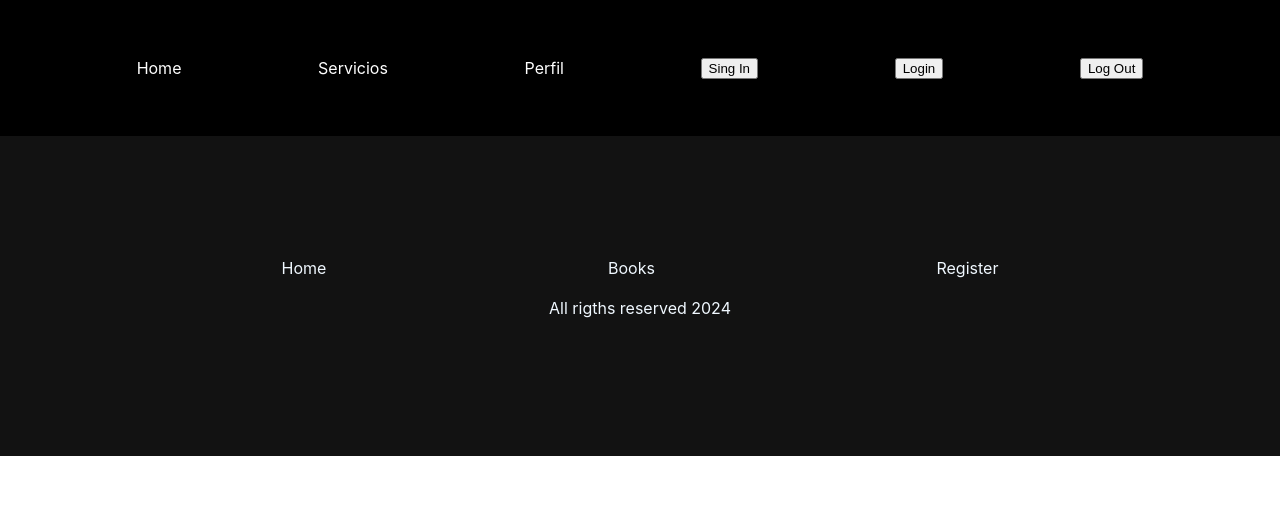
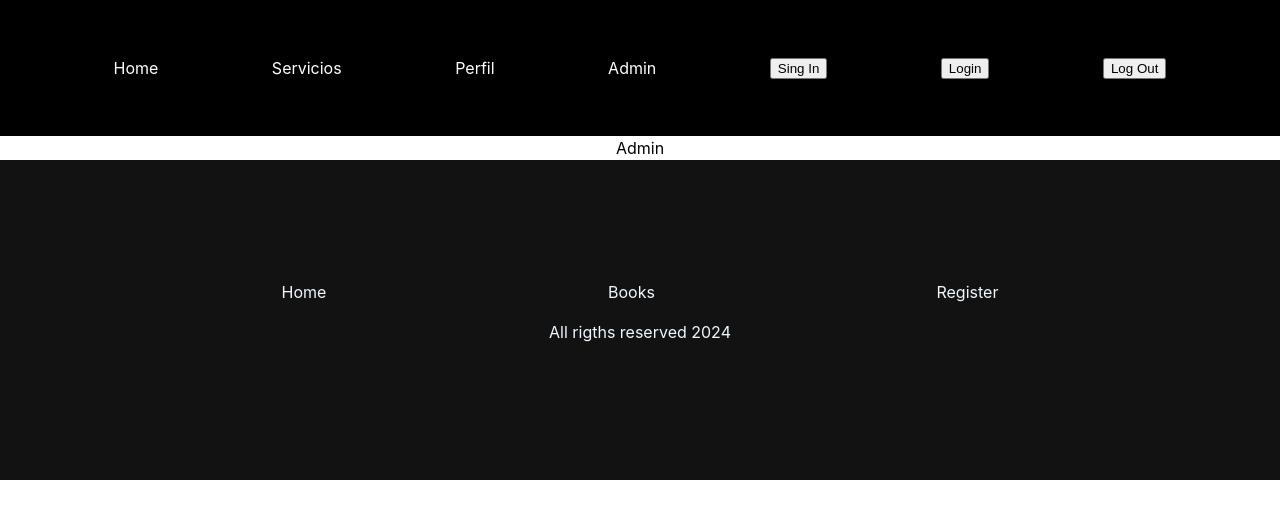
Before and after one commit to AbrahamEsc1911/FSD-FRONTEND-TATTOO-STUDIO, a React (Vite) app: page /admin in a window 1280 px wide. Shown: the top 518 px of the page. Built offline with nearby package versions, Linux system fonts and the light colour scheme.

Commit message:
feat: path of admin created on header and body

```diff
--- a/src/components/Header/Header.jsx
+++ b/src/components/Header/Header.jsx
@@ -27,11 +27,11 @@
                     <CSurfer content="Home" path="/" />
                     <CSurfer content="Servicios" path="/services" />
                     <CSurfer content="Perfil" path="/profile" />
+                    <CSurfer content="Admin" path="/admin" />
                     <Cinput type="button" value="Sing In" onClickFuntion={Registro} />
                     <Cinput type="button" value="Login" onClickFuntion={Login} />
                     <Cinput type="button" value="Log Out" onClickFuntion={logout} />
             </div>
-
         </>
     )
 }
--- /dev/null
+++ b/src/views/Admin/Admin.jsx
@@ -0,0 +1,7 @@
+import React from 'react'
+
+export const Admin = () => {
+  return (
+    <div>Admin</div>
+  )
+}
--- a/src/views/Body/Body.jsx
+++ b/src/views/Body/Body.jsx
@@ -4,6 +4,7 @@
 import { Login } from '../Login/Login.jsx'
 import { Profile } from '../Profile/Profile.jsx'
 import { Services } from '../Services/Services.jsx'
+import { Admin } from '../Admin/Admin.jsx'
 
 export const Body = () => {
   return (
@@ -11,6 +12,7 @@
     <Routes>
         <Route path='/register' element={<Register />} />
         <Route path='/services' element={<Services />} />
+        <Route path='/admin' element={<Admin />} />
         <Route path='/login' element={<Login />} />
         <Route path='/profile' element={<Profile />} />
     </Routes>
```
Also changed, not shown: src/views/Admin/Admin.css (added).
